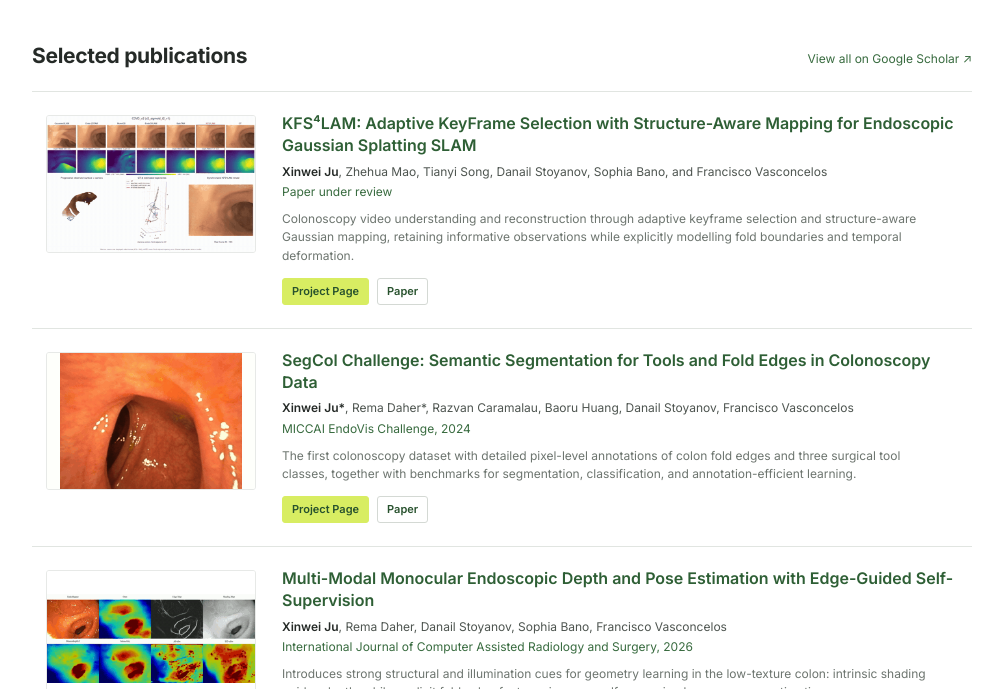
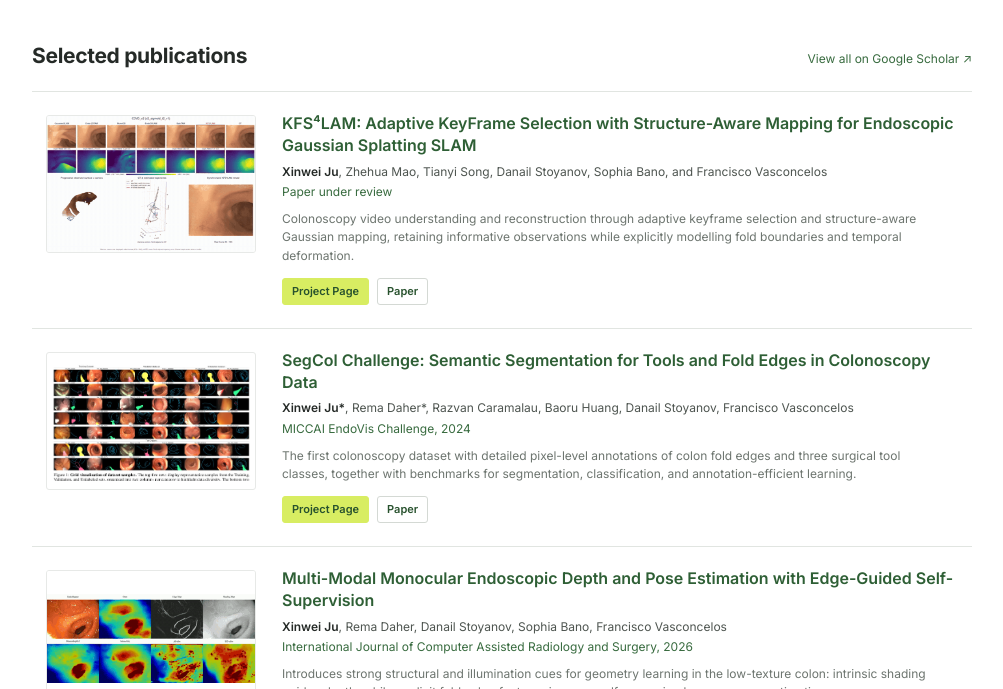
Before and after one commit to XinweiJu/XinweiJu.github.io, a plain HTML site: page index.html in a window 1280 px wide. Shown: the part 475-1164 px from the top of the page, without its empty margins (138-1141 px from the left). Drawn offline with Linux system fonts and the light colour scheme.

Commit message:
Restore static SegCol thumbnail

```diff
--- a/index.html
+++ b/index.html
@@ -81,7 +81,7 @@
         </article>
 
         <article class="paper">
-          <a class="paper-image" href="https://arxiv.org/pdf/2412.16078" target="_blank" rel="noreferrer" aria-label="Open the SegCol paper PDF"><img class="project-preview" src="assets/segcol-preview.gif" alt="Animated SegCol colonoscopy video preview" loading="lazy"></a>
+          <a class="paper-image" href="https://arxiv.org/pdf/2412.16078" target="_blank" rel="noreferrer" aria-label="Open the SegCol paper PDF"><img src="assets/segcol-figure.jpg" alt="SegCol dataset examples and semantic annotations" loading="lazy"></a>
           <div class="paper-copy">
             <h3><a href="https://arxiv.org/abs/2412.16078" target="_blank" rel="noreferrer">SegCol Challenge: Semantic Segmentation for Tools and Fold Edges in Colonoscopy Data</a></h3>
             <p class="authors"><strong>Xinwei Ju*</strong>, Rema Daher*, Razvan Caramalau, Baoru Huang, Danail Stoyanov, Francisco Vasconcelos</p>
```
